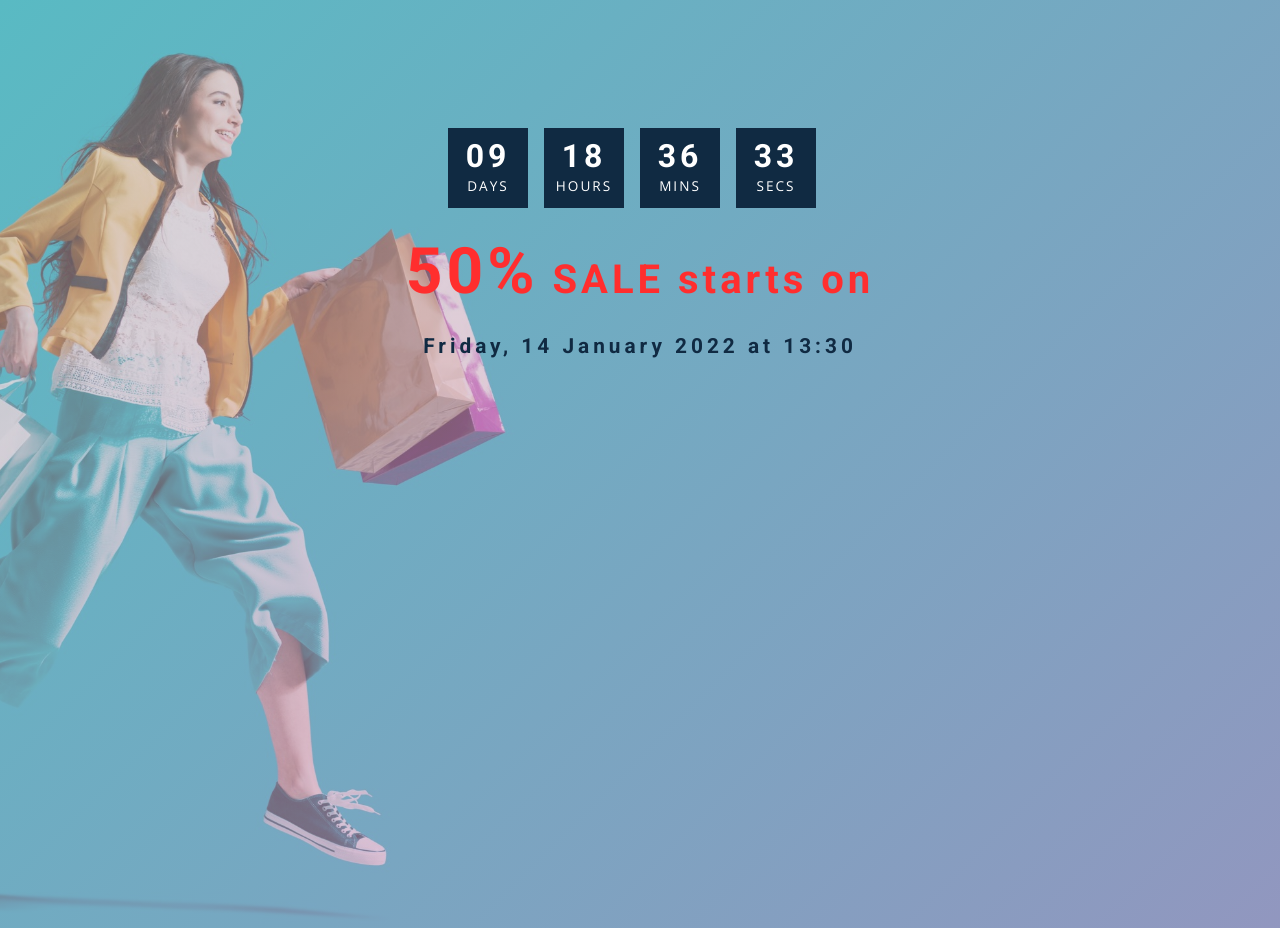
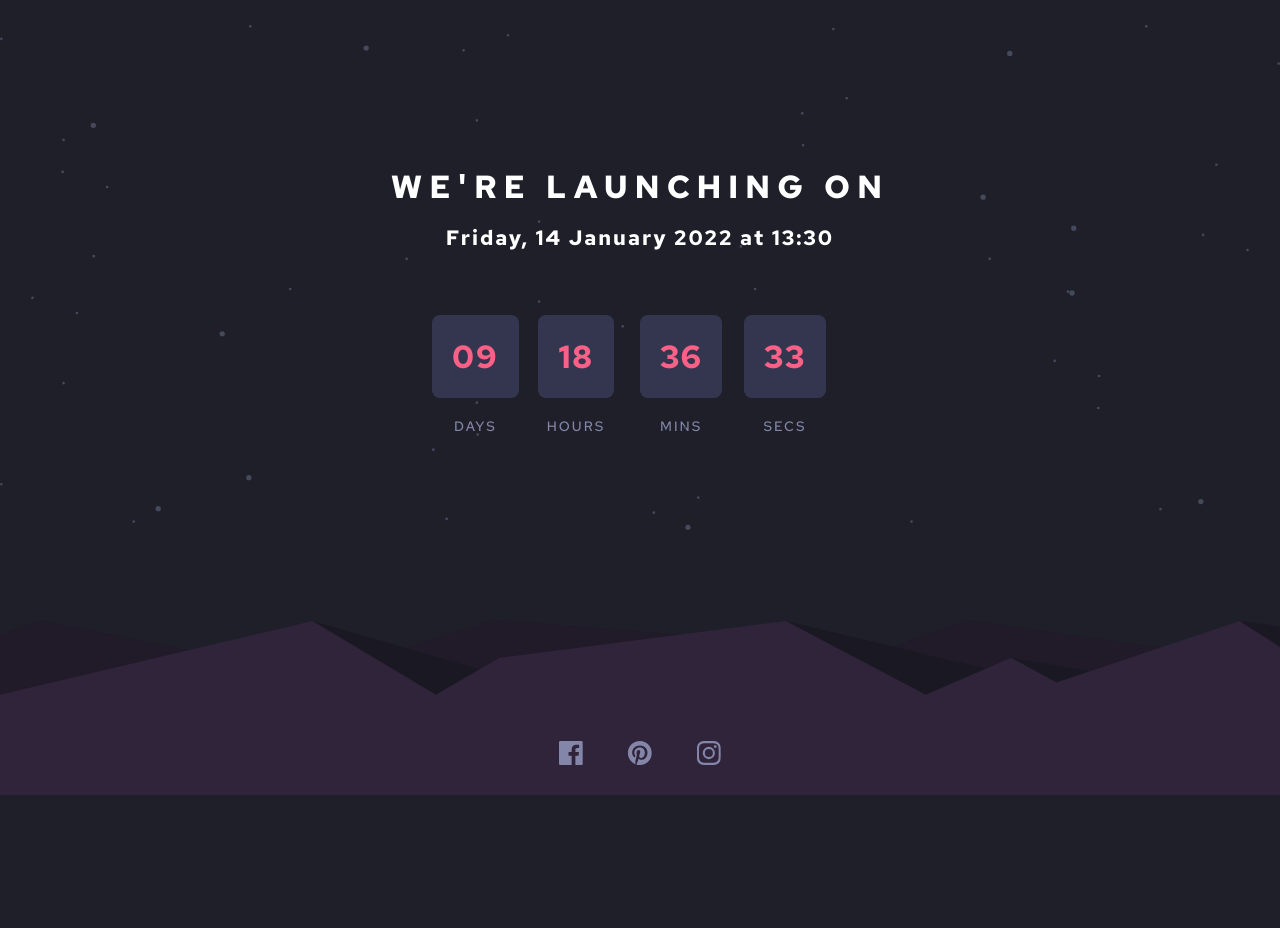
Before and after one commit to RL1010/javascript-mini-projects, a plain HTML site: page javascript-projects/20-countdown/index.html in a window 1280 px wide. After the commit the page ends 800 px from the top, so only its background shows below. Drawn offline with nearby package versions, Linux system fonts and the light colour scheme.

Commit message:
changed the styles

```diff
--- a/javascript-projects/20-countdown/app.js
+++ b/javascript-projects/20-countdown/app.js
@@ -22,7 +22,7 @@ const weekdays = [
     "Saturday",
   ];
 
-const saleDate = document.querySelector('.sale-date')
+  const launchDate = document.querySelector('.launch-date')
   const deadline = document.querySelector('.deadline')
   const items = document.querySelectorAll('.deadline-format h4')
 
@@ -37,6 +37,7 @@ let tempDay = tempDate.getDate()
 
   const futureDate = new Date(tempYear, tempMonth, tempDay + 10, 13, 30, 0)
 
+
   const year = futureDate.getFullYear();
   const date = futureDate.getDate()
   const month = months[futureDate.getMonth()]
@@ -44,7 +45,7 @@ const weekday = weekdays[futureDate.getDay()]
   const hour = futureDate.getHours()
   const minutes = futureDate.getMinutes()
 
-saleDate.textContent = `${weekday}, ${date} ${month} ${year} at ${hour}:${minutes}`
+  launchDate.textContent = `${weekday}, ${date} ${month} ${year} at ${hour}:${minutes}`
 
 
   const futureTime = futureDate.getTime();
@@ -80,7 +81,7 @@ function getRemainingTime() {
 
     if (t < 0) {
       clearInterval(countdown)
-    deadline.innerHTML = `<h4 class="epired">Sorry, the SALE has ended</h4>`
+      deadline.innerHTML = `<h4 class="epired">The Launch has started</h4>`
     }
   }
 
--- a/javascript-projects/20-countdown/index.html
+++ b/javascript-projects/20-countdown/index.html
@@ -2,54 +2,72 @@
 <html lang="en">
   <head>
     <meta charset="UTF-8" />
-    <meta http-equiv="X-UA-Compatible" content="IE=edge" />
     <meta name="viewport" content="width=device-width, initial-scale=1.0" />
-    <title>Document</title>
+    <!-- displays site properly based on user's device -->
+
+    <link
+      rel="icon"
+      type="image/png"
+      sizes="32x32"
+      href="./images/favicon-32x32.png"
+    />
+    <link
+      rel="stylesheet"
+      href="https://use.fontawesome.com/releases/v5.15.4/css/all.css"
+      integrity="sha384-DyZ88mC6Up2uqS4h/KRgHuoeGwBcD4Ng9SiP4dIRy0EXTlnuz47vAwmeGwVChigm"
+      crossorigin="anonymous"
+    />
+    <title>Countdown timer</title>
     <link rel="stylesheet" href="./styles.css" />
   </head>
+
   <body>
-    <section class="section-center">
+    <section class="container">
+      <div class="stars">
+        <img src="./img/bg-stars.svg" alt="stars" />
+      </div>
+      <article class="launch-info">
+        <h1>We're launching on</h1>
+        <h4 class="launch-date"></h4>
+      </article>
+
       <div class="deadline">
         <!-- days -->
         <div class="deadline-format">
-          <div>
-            <h4 class="days">34</h4>
-            <span>days</span>
-          </div>
+          <h4 class="days">34</h4>
+          <span>days</span>
         </div>
         <!-- end of days -->
         <!-- days -->
         <div class="deadline-format">
-          <div>
-            <h4 class="hours">34</h4>
-            <span>hours</span>
-          </div>
+          <h4 class="hours">20</h4>
+          <span>hours</span>
         </div>
         <!-- end of days -->
         <!-- minutes -->
         <div class="deadline-format">
-          <div>
-            <h4 class="minutes">34</h4>
-            <span>mins</span>
-          </div>
+          <h4 class="minutes">16</h4>
+          <span>mins</span>
         </div>
         <!-- end of days -->
-        <!-- minutes -->
+        <!-- seconds -->
         <div class="deadline-format">
-          <div>
-            <h4 class="seconds">34</h4>
-            <span>secs</span>
-          </div>
+          <h4 class="seconds">20</h4>
+          <span>secs</span>
         </div>
         <!-- end of days -->
       </div>
-
-      <!-- info -->
-      <article class="sale-info">
-        <h2><span>50%</span> SALE starts on</h2>
-        <h4 class="sale-date">Sunday, 24 April 2020, 8:00am</h4>
-      </article>
+      <div class="social-icons">
+        <ul>
+          <li><img src="./img/icon-facebook.svg" alt="facebook" /></li>
+          <li><img src="./img/icon-pinterest.svg" alt="pinterest" /></li>
+          <li><img src="./img/icon-instagram.svg" alt="instagram" /></li>
+        </ul>
+      </div>
+      <div class="hills">
+        <img src="./img/pattern-hills.svg" alt="hills" />
+      </div>
+      <script src="./app.js"></script>
     </section>
-    <script src="./app.js"></script>
   </body>
 </html>
--- a/javascript-projects/20-countdown/styles.css
+++ b/javascript-projects/20-countdown/styles.css
@@ -1,64 +1,5 @@
-/*
-===============
-Fonts
-===============
-*/
-@import url("https://fonts.googleapis.com/css?family=Open+Sans|Roboto:400,700&display=swap");
+@import url("https://fonts.googleapis.com/css2?family=Red+Hat+Text:wght@500;600;700&display=swap");
 
-/*
-===============
-Variables
-===============
-*/
-
-:root {
-  /* dark shades of primary color*/
-  --clr-primary-1: hsl(205, 86%, 17%);
-  --clr-primary-2: hsl(205, 77%, 27%);
-  --clr-primary-3: hsl(205, 72%, 37%);
-  --clr-primary-4: hsl(205, 63%, 48%);
-  /* primary/main color */
-  --clr-primary-5: #49a6e9;
-  /* lighter shades of primary color */
-  --clr-primary-6: hsl(205, 89%, 70%);
-  --clr-primary-7: hsl(205, 90%, 76%);
-  --clr-primary-8: hsl(205, 86%, 81%);
-  --clr-primary-9: hsl(205, 90%, 88%);
-  --clr-primary-10: hsl(205, 100%, 96%);
-  /* darkest grey - used for headings */
-  --clr-grey-1: hsl(209, 61%, 16%);
-  --clr-grey-2: hsl(211, 39%, 23%);
-  --clr-grey-3: hsl(209, 34%, 30%);
-  --clr-grey-4: hsl(209, 28%, 39%);
-  /* grey used for paragraphs */
-  --clr-grey-5: hsl(210, 22%, 49%);
-  --clr-grey-6: hsl(209, 23%, 60%);
-  --clr-grey-7: hsl(211, 27%, 70%);
-  --clr-grey-8: hsl(210, 31%, 80%);
-  --clr-grey-9: hsl(212, 33%, 89%);
-  --clr-grey-10: hsl(210, 36%, 96%);
-  --clr-white: #fff;
-  --clr-red-dark: hsl(360, 67%, 44%);
-  --clr-red-light: hsl(360, 71%, 66%);
-  --clr-green-dark: hsl(125, 67%, 44%);
-  --clr-green-light: hsl(125, 71%, 66%);
-  --clr-black: #222;
-  --clr-gold: #c59d5f;
-  --ff-primary: "Roboto", sans-serif;
-  --ff-secondary: "Open Sans", sans-serif;
-  --transition: all 0.3s linear;
-  --spacing: 0.25rem;
-  --radius: 0.5rem;
-  --light-shadow: 0 5px 15px rgba(0, 0, 0, 0.1);
-  --dark-shadow: 0 5px 15px rgba(0, 0, 0, 0.2);
-  --max-width: 1170px;
-  --fixed-width: 620px;
-}
-/*
-===============
-Global Styles
-===============
-*/
 *,
 ::after,
 ::before {
@@ -67,18 +8,11 @@ Global Styles
   box-sizing: border-box;
 }
 body {
-  font-family: var(--ff-secondary);
-  color: var(--clr-grey-1);
-  line-height: 1.5;
-  font-size: 0.875rem;
-  background: linear-gradient(
-      135deg,
-      hsla(180, 8%, 72%, 0.5),
-      hsla(325, 59%, 70%, 0.65)
-    ),
-    url("./img/sales-bg.jpg") no-repeat center center / cover;
-  height: 100vh;
-  width: auto;
+  font-family: "Red Hat Text", sans-serif;
+  background-color: hsl(235, 16%, 14%);
+}
+img {
+  max-width: 100%;
 }
 ul {
   list-style-type: none;
@@ -86,151 +20,93 @@ ul {
 a {
   text-decoration: none;
 }
-img:not(.logo) {
-  width: 100%;
-}
-img {
-  display: block;
-}
-
-h1,
-h2,
-h3,
-h4 {
-  letter-spacing: var(--spacing);
-  line-height: 1.25;
-  margin-bottom: 0.75rem;
-  font-family: var(--ff-primary);
-}
-h1 {
-  font-size: 3rem;
-}
-h2 {
-  font-size: 2rem;
-}
-h3 {
-  font-size: 1.25rem;
-}
-h4 {
-  font-size: 0.875rem;
-}
-p {
-  margin-bottom: 1.25rem;
-  color: var(--clr-grey-5);
-}
-@media screen and (min-width: 800px) {
-  h1 {
-    font-size: 4rem;
-  }
-  h2 {
-    font-size: 2.5rem;
-  }
-  h3 {
-    font-size: 1.75rem;
-  }
-  h4 {
-    font-size: 1rem;
-  }
-  body {
-    font-size: 1rem;
-  }
-  h1,
-  h2,
-  h3,
-  h4 {
-    line-height: 1;
-  }
-}
-
-/* global classes  */
-.btn {
-  text-transform: uppercase;
-  background: transparent;
-  color: var(--clr-black);
-  padding: 0.375rem 0.75rem;
-  letter-spacing: var(--spacing);
-  display: inline-block;
-  transition: var(--transition);
-  font-size: 0.875rem;
-  border: 2px solid var(--clr-black);
-  cursor: pointer;
-  box-shadow: 0 1px 3px rgba(0, 0, 0, 0.2);
-  border-radius: var(--radius);
-}
-.btn:hover {
-  color: var(--clr-white);
-  background: var(--clr-black);
-}
-/* section */
-.section {
-  padding: 5rem 0;
-}
-
-.section-center {
-  width: 100vw;
-  margin: 8rem auto;
+.container {
+  color: white;
   display: flex;
   flex-direction: column;
   justify-content: center;
   align-items: center;
+  min-height: 70vh;
+}
+.launch-info {
+  text-align: center;
 }
 
+.launch-info h1 {
+  font-size: 2rem;
+  text-transform: uppercase;
+  letter-spacing: 7px;
+  margin-bottom: 1rem;
+}
+.launch-info h4 {
+  font-size: 1.3rem;
+  margin-bottom: 4rem;
+  letter-spacing: 2px;
+}
+
+.date {
+  color: var(--clr-grey-5);
+  font-size: 0.85rem;
+}
 .deadline {
   display: flex;
 }
 .deadline-format {
-  background: var(--clr-grey-1);
-  color: var(--clr-white);
-  margin-right: 1rem;
+  margin-right: 1.5rem;
   width: 5rem;
   height: 5rem;
   display: grid;
   place-items: center;
   text-align: center;
 }
+
+.deadline h4 {
+  font-size: 2rem;
+  color: hsl(345, 95%, 68%);
+  background-color: hsl(236, 21%, 26%);
+  padding: 1.25rem;
+  border-radius: 0.5rem;
+  margin-bottom: 1.2rem;
+  letter-spacing: 2px;
+}
 .deadline-format span {
   display: block;
+  color: hsl(237, 18%, 59%);
   text-transform: uppercase;
   letter-spacing: 2px;
   font-size: 0.85rem;
 }
-.deadline h4:not(.expired) {
-  font-size: 2rem;
-  margin-bottom: 0.25rem;
-  letter-spacing: var(--spacing);
+.stars {
+  position: absolute;
+}
+.social-icons {
+  position: absolute;
+  left: 50%;
+  transform: translate(-50%);
+  bottom: 30px;
+  z-index: 999;
+}
+.social-icons ul {
+  display: flex;
+}
+.social-icons ul li {
+  margin: 0 1.4rem;
 }
 
-.sale-info {
-  margin: 2rem auto;
-  text-align: center;
-  width: 82%;
-  color: #ff2e2e;
-}
-.sale-info span {
-  font-size: 4rem;
-}
-.sale-info h2 {
-  font-size: 2.5rem;
-}
-.sale-info h4 {
-  font-size: 1.3rem;
-  color: var(--clr-grey-1);
-  margin: 2rem;
+.hills {
+  position: absolute;
+  bottom: 0;
 }
 
-.date {
-  color: var(--clr-grey-5);
-  font-size: 0.85rem;
-}
-@media screen and (min-width: 992px) {
-  .section-center {
-    display: flex;
-    flex-direction: column;
-    justify-content: center;
-    align-items: center;
-  }
-  .gift-info {
-    margin: 2rem auto;
-    text-align: center;
+@media (min-width: 1440px) {
+  .stars img,
+  .hills img {
+    width: 1600px;
   }
 }
+@media (min-width: 1600px) {
+  .stars img,
+  .hills img {
+    width: 1900px;
+  }
+}
```
Also changed, not shown: javascript-projects/21-random-joke/index.html (+1 -1 lines), javascript-projects/20-countdown/img/20-countdown.jpg, javascript-projects/20-countdown/img/bg-stars.svg (added), javascript-projects/20-countdown/img/icon-facebook.svg (added), javascript-projects/20-countdown/img/icon-instagram.svg (added), javascript-projects/20-countdown/img/icon-pinterest.svg (added), javascript-projects/20-countdown/img/pattern-hills.svg (added), javascript-projects/20-countdown/img/sales-bg.jpg (deleted), javascript-projects/21-random-joke/img/21-random-joke.jpg (renamed from javascript-projects/21-random-joke/img/random-joke.jpg). Lines whose indentation alone changed are shown as unchanged.
